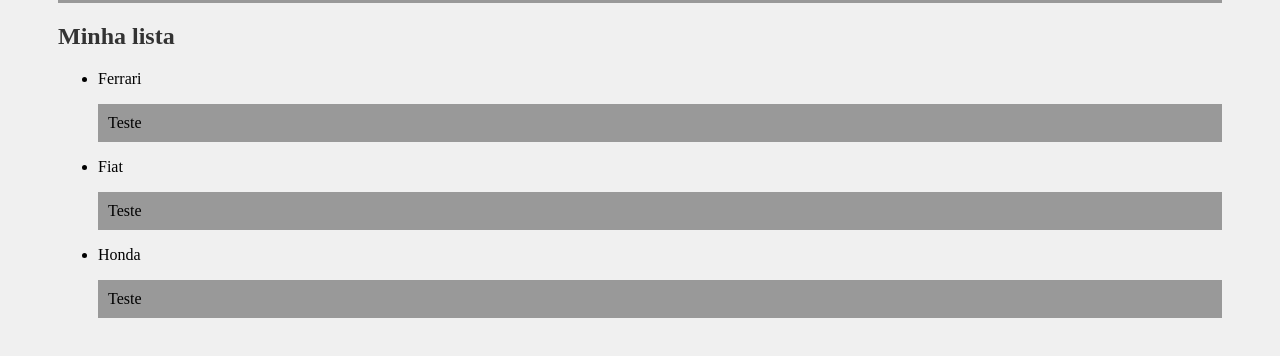
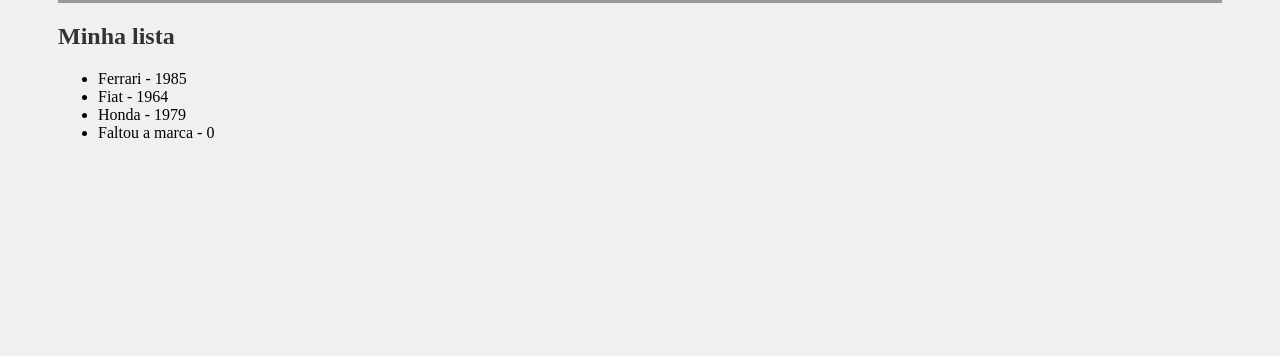
Before and after one commit to JOESTAR117/Curso-React, a React (Vite) app in the folder meu-projeto/: page / in a window 1280 px wide. Shown: the part 858-1214 px from the top of the page. Built offline with nearby package versions, Linux system fonts and the light colour scheme.

Commit message:
PropTypes

```diff
--- a/meu-projeto/package.json
+++ b/meu-projeto/package.json
@@ -9,6 +9,7 @@
     "preview": "vite preview"
   },
   "dependencies": {
+    "prop-types": "^15.8.1",
     "react": "^18.2.0",
     "react-dom": "^18.2.0",
     "styled-components": "^5.3.6"
--- a/meu-projeto/src/components/Item/Item.jsx
+++ b/meu-projeto/src/components/Item/Item.jsx
@@ -1,10 +1,21 @@
-function Item({marca}){
+import PropTypes from "prop-types"
+
+function Item({marca, ano_lancamento}){
     return(
         <>
-            <li>{marca}</li>
-            <p>Teste</p>
+            <li>{marca} - {ano_lancamento}</li>
         </>
     )
 }
 
+Item.prototype = {
+    marca: PropTypes.string.isRequired,
+    ano_lancamento: PropTypes.number
+}
+
+Item.defaultProps = {
+    marca: "Faltou a marca",
+    ano_lancamento: 0
+}
+
 export default Item;
--- a/meu-projeto/src/components/List/List.jsx
+++ b/meu-projeto/src/components/List/List.jsx
@@ -5,9 +5,10 @@
         <>
           <h1>Minha lista</h1>
           <ul>
-            <Item marca='Ferrari'/>
-            <Item marca='Fiat'/>
-            <Item marca='Honda'/>
+            <Item marca='Ferrari' ano_lancamento={1985}/>
+            <Item marca='Fiat' ano_lancamento={1964}/>
+            <Item marca='Honda' ano_lancamento={1979}/>
+            <Item />
           </ul>
         </>
 
```
Also changed, not shown: 1 other file (tests, documents, lock files or other folders).
